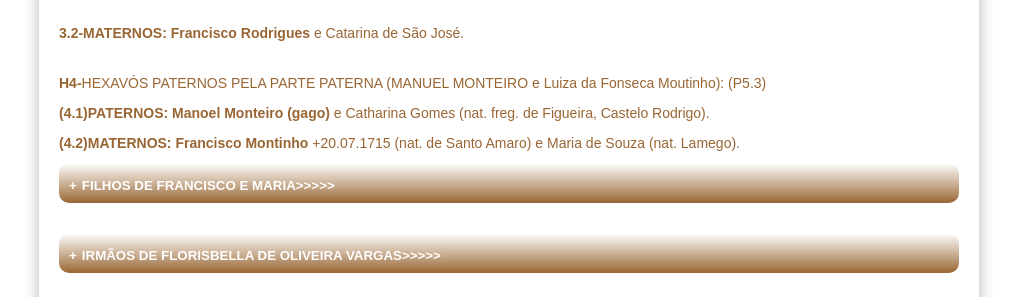
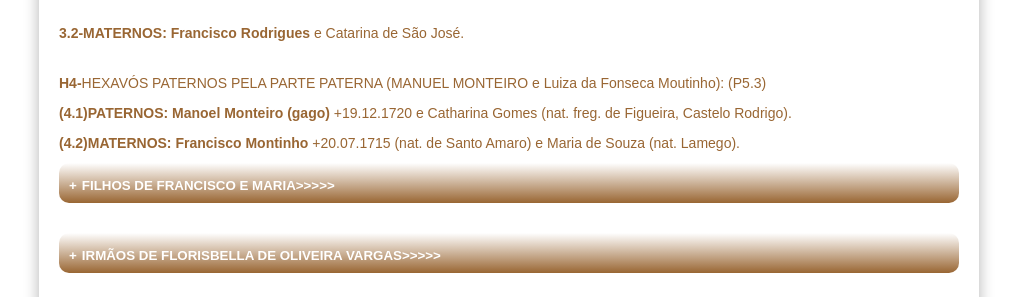
Before and after one commit to claudiovargas1955/claudiovargas1955.github.io, a Jekyll site: the page built from _pages/arvore-genealogica-de-costados-de-florisbella.html, in a window 1280 px wide and 900 px high, scrolled down 3440 px. Shown: the part 155-452 px from the top of the window, without its empty margins (131-1148 px from the left). Built offline with Jekyll 4.4.1, drawn with Linux system fonts in a browser that asks for light colours; some web fonts are replaced.

Commit message:
Update arvore-genealogica-de-costados-de-florisbella.html

```diff
--- a/_pages/arvore-genealogica-de-costados-de-florisbella.html
+++ b/_pages/arvore-genealogica-de-costados-de-florisbella.html
@@ -1032,7 +1032,7 @@ da Rocha e Isabel Francisca de Jesus).<br><br>
 <b>3.2-MATERNOS: Francisco Rodrigues </b>e Catarina de São José. </p><br>
 
 <p><b>H4-</b>HEXAVÓS PATERNOS PELA PARTE PATERNA (MANUEL MONTEIRO e Luiza da Fonseca Moutinho): (P5.3)</p>
-<p><b>(4.1)PATERNOS: Manoel Monteiro (gago) </b> e Catharina Gomes (nat. freg. de Figueira, Castelo Rodrigo).<br>
+<p><b>(4.1)PATERNOS: Manoel Monteiro (gago) </b>+19.12.1720 e Catharina Gomes (nat. freg. de Figueira, Castelo Rodrigo).<br>
 
 <p><b>(4.2)MATERNOS: Francisco Montinho </b>+20.07.1715 (nat. de Santo Amaro) </b>e Maria de Souza (nat. Lamego). </p>
 <p><details><summary>FILHOS DE FRANCISCO E MARIA>>>>></b></summary></p>
```
